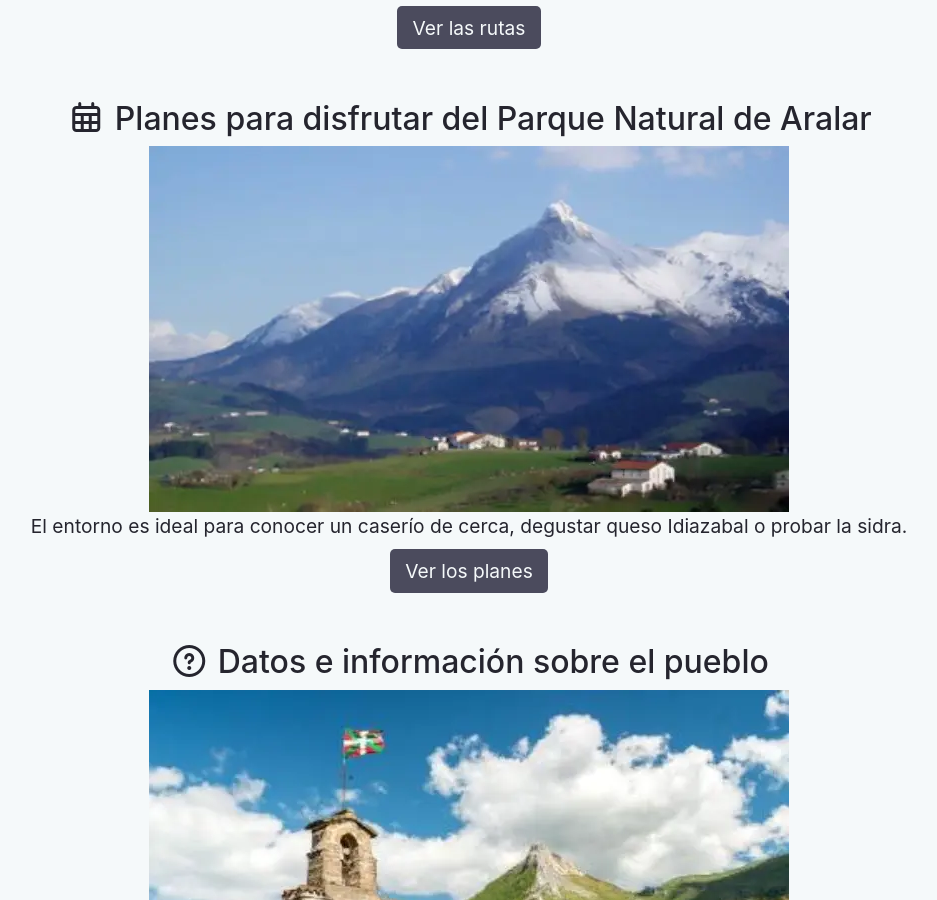
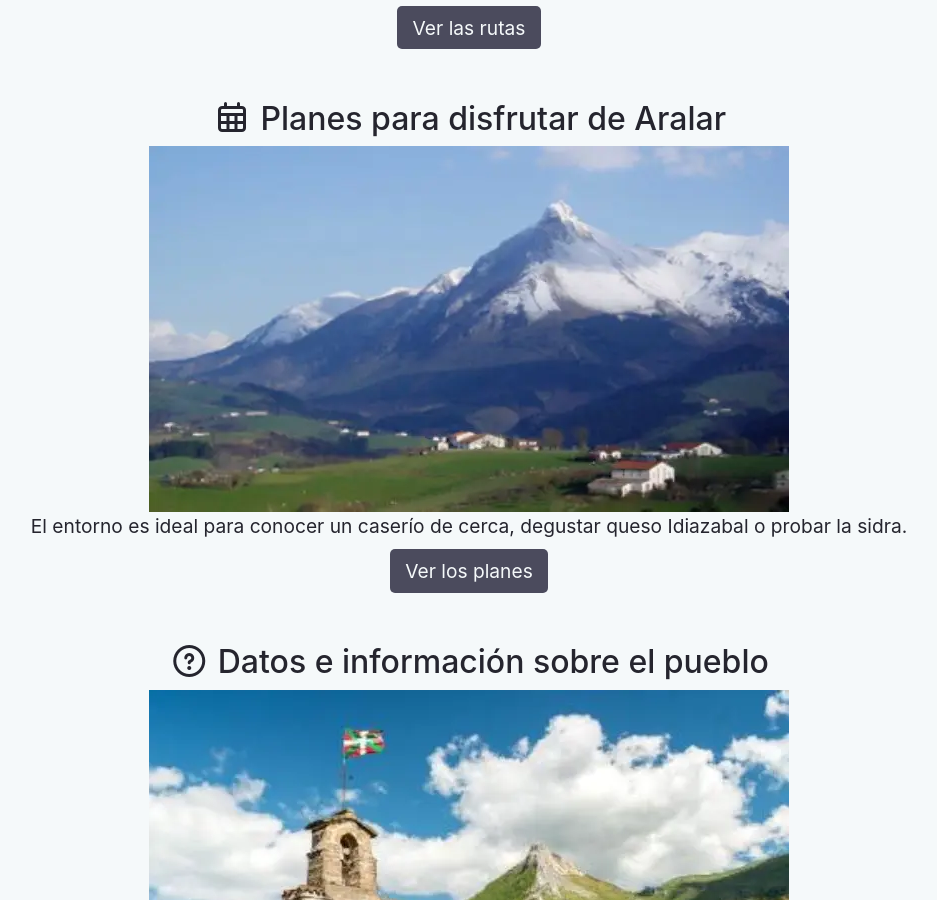
Before and after one commit to kristiand/htmlcss, a website built with Parcel: page src/index.html in a window 1280 px wide. Shown: the part 980-1880 px from the top of the page, without its empty margins (171-1108 px from the left). Built offline with nearby package versions, Linux system fonts and the light colour scheme.

Commit message:
Ea oraingoan

```diff
--- a/src/index.html
+++ b/src/index.html
@@ -35,7 +35,7 @@
           <p><a class="container__btn" href="https://turismo.euskadi.eus/es/rutas/paseo-accesible-larraitz/aa30-12380/es/" target="_blank">Ver las rutas</a></p>
         </div>
       <div class="destacados__destacado">
-      <h2><i class="fa-regular fa-calendar-days"></i> Planes para disfrutar del Parque Natural de Aralar</h2>
+      <h2><i class="fa-regular fa-calendar-days"></i> Planes para disfrutar de Aralar</h2>
       <img
       width="640"
       height="366"
```
